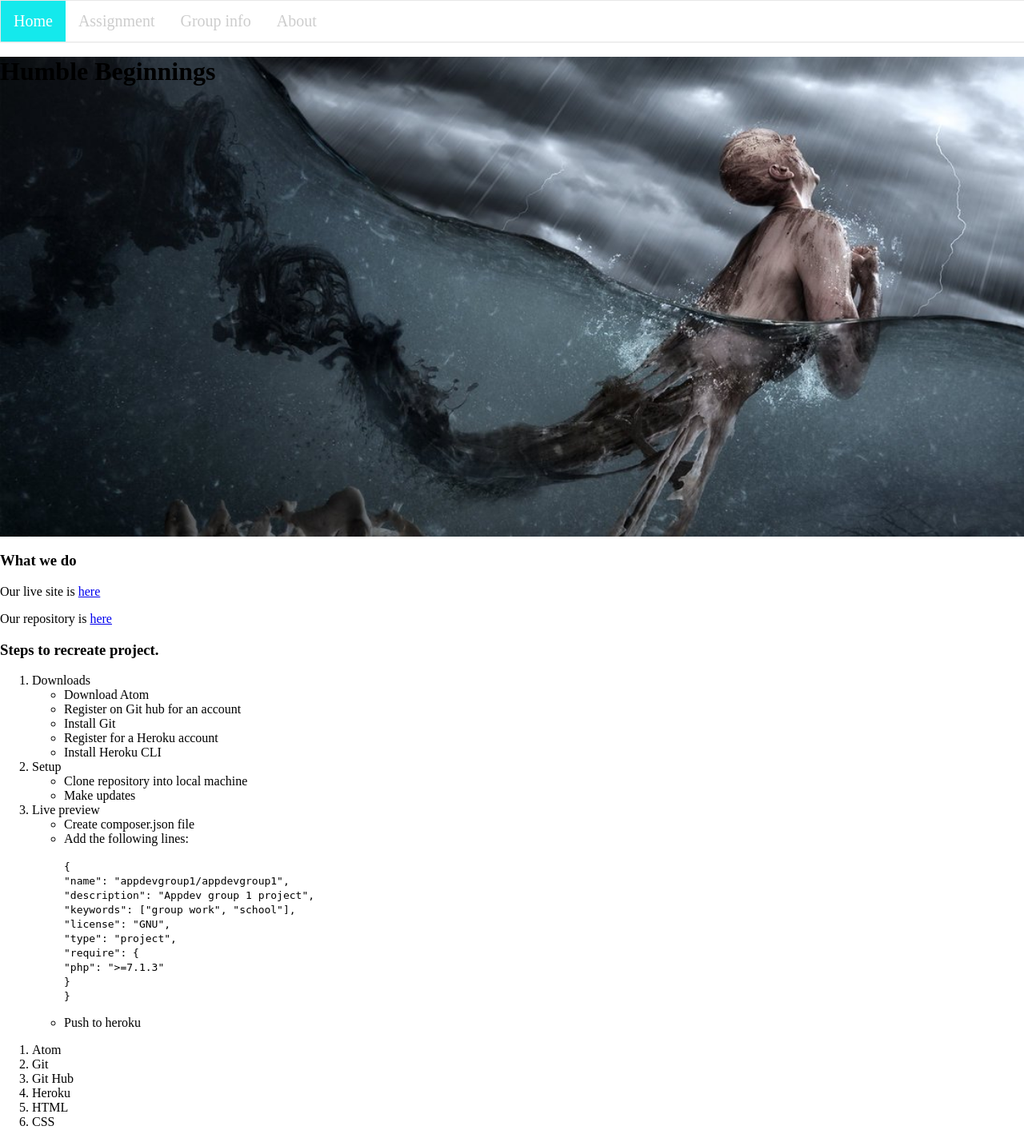
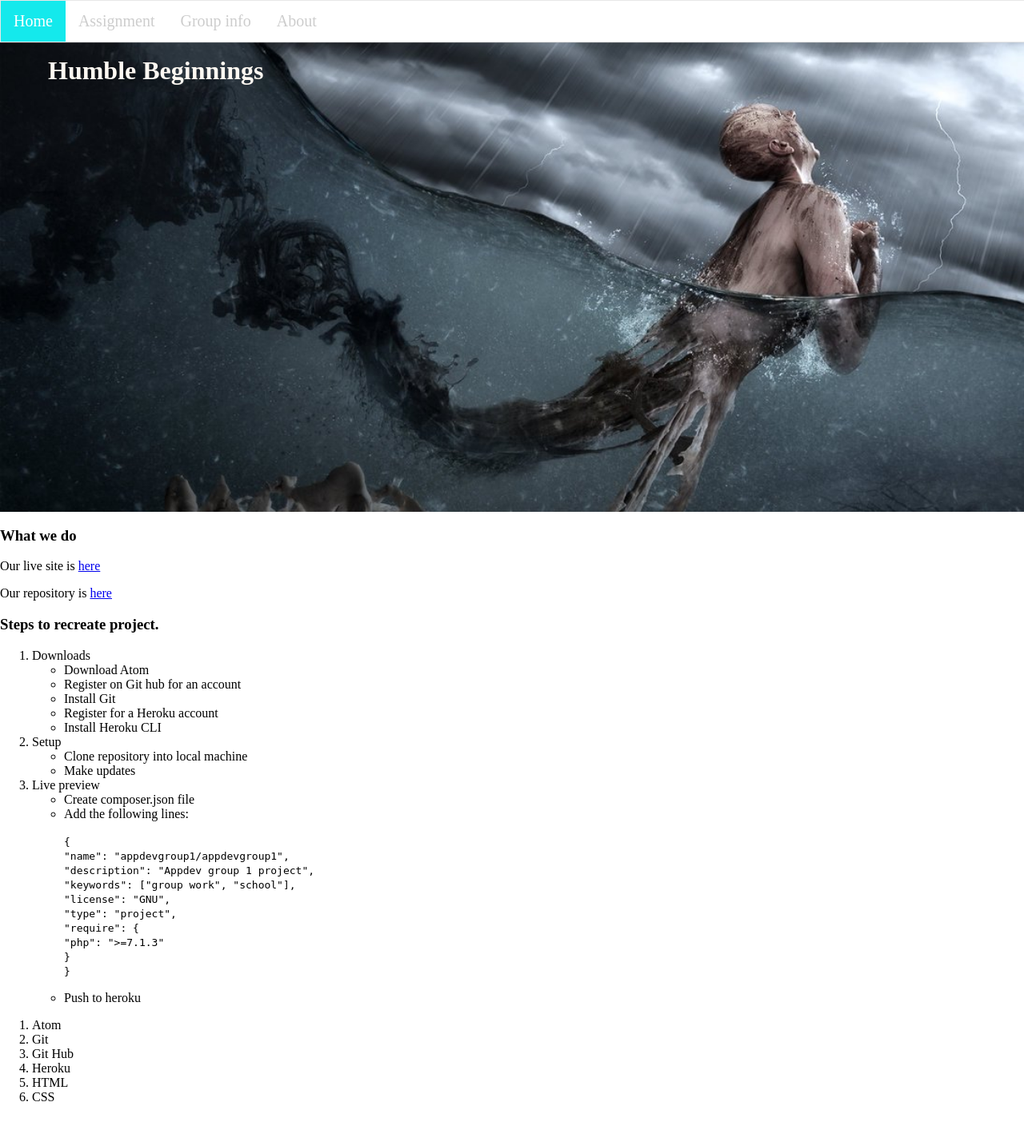
Before and after one commit to the-fanan/appdevgroup1, a PHP site: page / in a window 1280 px wide. Shown: the whole page at 80% size. After the commit the page ends 1377 px from the top, so only its background shows below. Run offline with PHP 8.4, Linux system fonts and the light colour scheme.

Commit message:
Fixed navbar z-index and added heading to welcome

```diff
--- a/assets/css/style.css
+++ b/assets/css/style.css
@@ -10,7 +10,8 @@ html, body {
     border:1px solid #e7e7e7;
     box-shadow: 0px 0px 1px #cdcdcd;
     background-color: #fff;
-        }
+    z-index: 99999999999;
+}
 .navbar a {
     float: left;
     color: #cdcdcd;
@@ -18,7 +19,7 @@ html, body {
     padding: 14px 16px;
     text-decoration: inherit;
     font-size: 20px;
-          }
+}
 .navbar a:hover {
     font-weight: bold;
 }
@@ -47,7 +48,7 @@ html, body {
     padding: 0;
     margin: 0;
     display: block;
-    padding-top:50px;
+    padding-top:40px;
 }
 .row {
     width: 100%;
@@ -59,8 +60,15 @@ html, body {
     width: 100%;
     height: 600px;
     display: block;
-    background-position: fixed;
+    background-attachment: fixed;
     background-image:url('../images/backgrounds/welcome1.jpg');
     background-repeat: no-repeat;
     background-size: cover;
 }
+#welcome>div>h1 {
+    color: #fff9f2;
+    margin: 10px;
+    position: absolute;
+    top:60px;
+    left: 50px;
+}
```
Also changed, not shown: index.html (+2 -6 lines).
